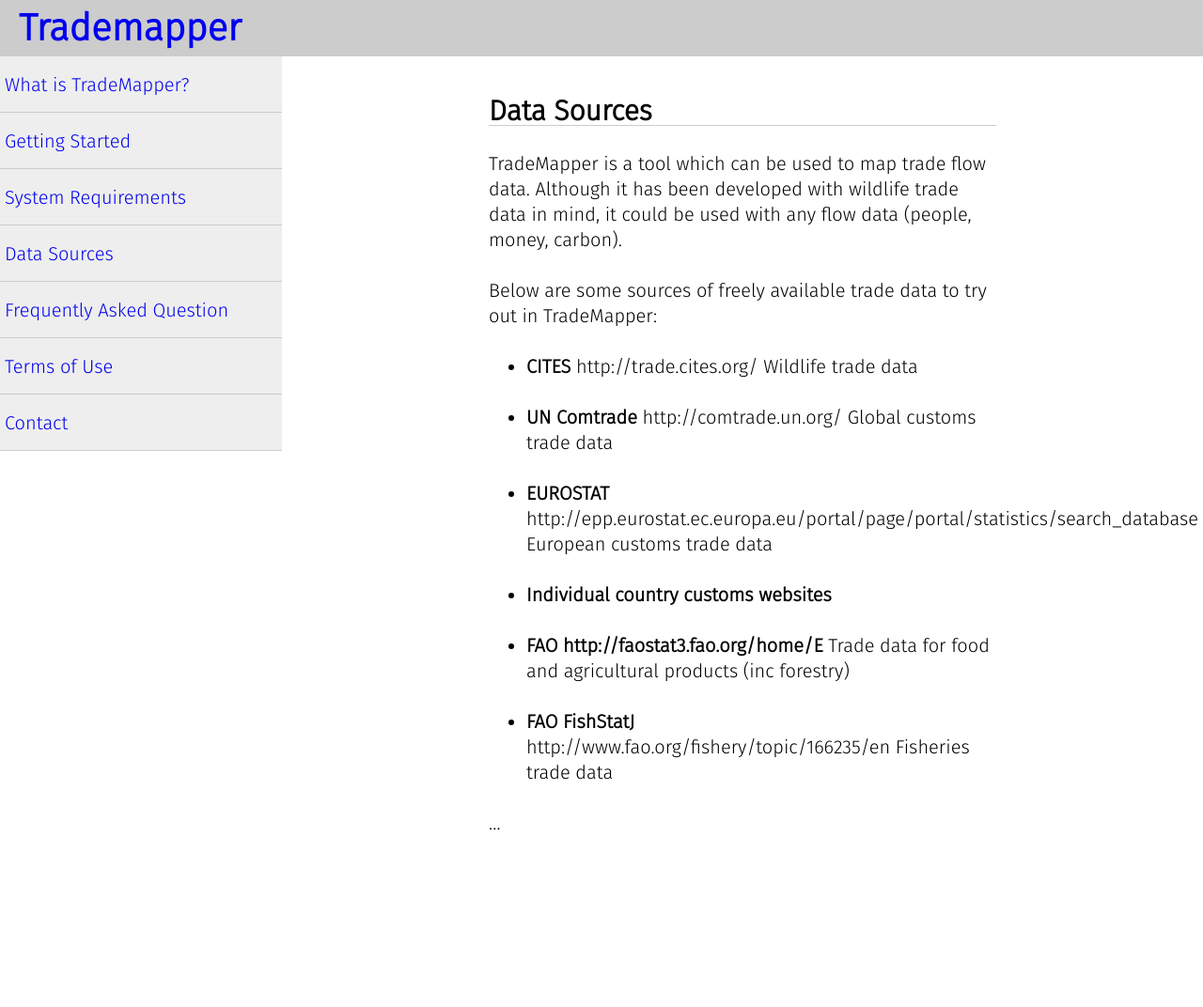
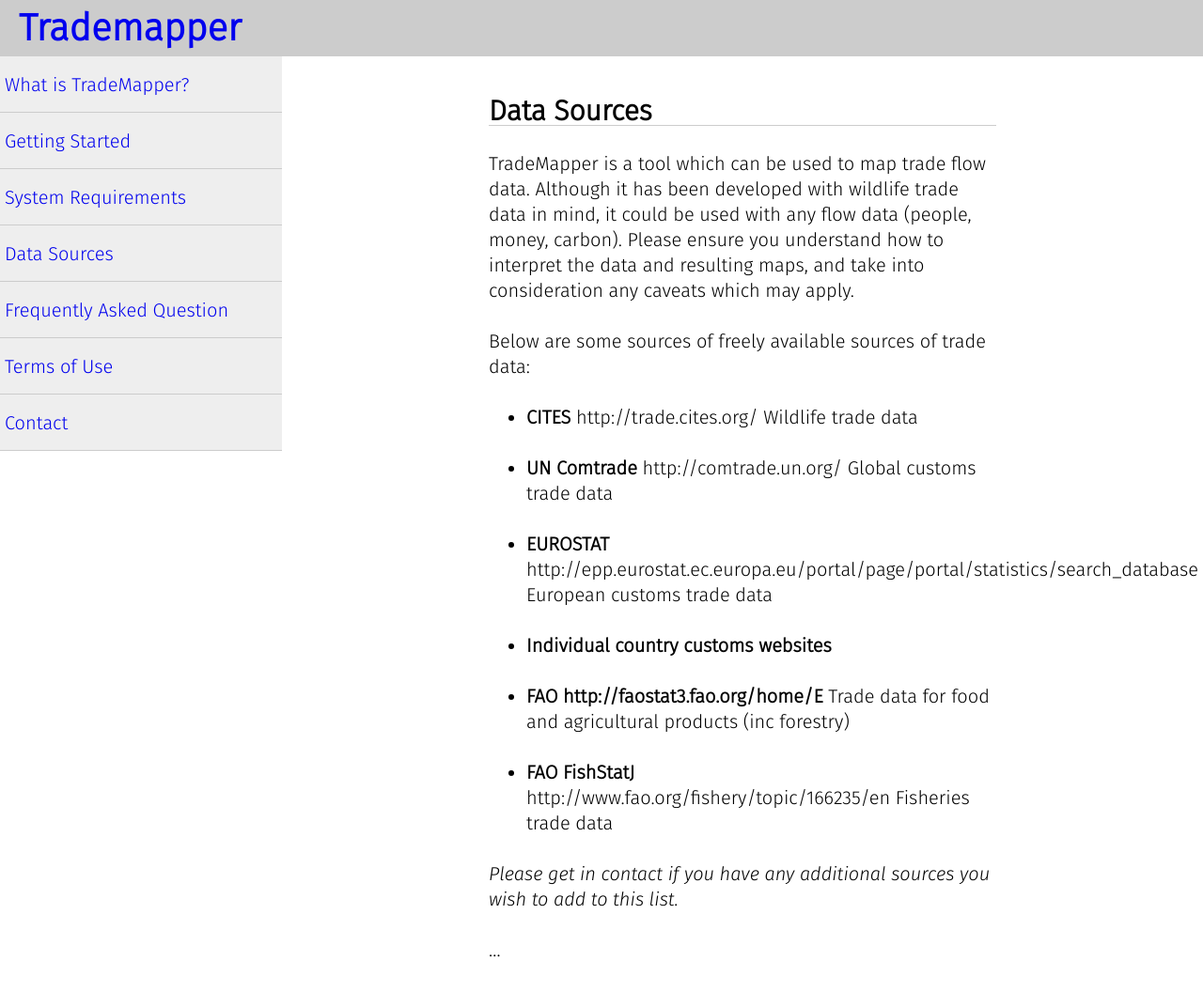
Before and after one commit to trademapper/trademapper-js, a Jekyll site: the page built from _pages/03_data.md, in a window 1280 px wide. Shown: the whole page at 94% size. Built offline with Jekyll 4.4.1, drawn with Linux system fonts in a browser that asks for light colours; before the commit the page ends 937 px from its top, so only the background shows below that.

Commit message:
Update 03_data.md

```diff
--- a/_pages/03_data.md
+++ b/_pages/03_data.md
@@ -4,9 +4,9 @@
 title:     Data Sources
 ---
 
-TradeMapper is a tool which can be used to map trade flow data. Although it has been developed with wildlife trade data in mind, it could be used with any flow data (people, money, carbon).
+TradeMapper is a tool which can be used to map trade flow data. Although it has been developed with wildlife trade data in mind, it could be used with any flow data (people, money, carbon). Please ensure you understand how to interpret the data and resulting maps, and take into consideration any caveats which may apply.
 
-Below are some sources of freely available trade data to try out in TradeMapper:
+Below are some sources of freely available sources of trade data:
 
 * __CITES__ http://trade.cites.org/ Wildlife trade data
 
@@ -20,4 +20,7 @@
 
 * __FAO FishStatJ__ http://www.fao.org/fishery/topic/166235/en Fisheries trade data
 
+
+_Please get in contact if you have any additional sources you wish to add to this list._
+
 ...
```
